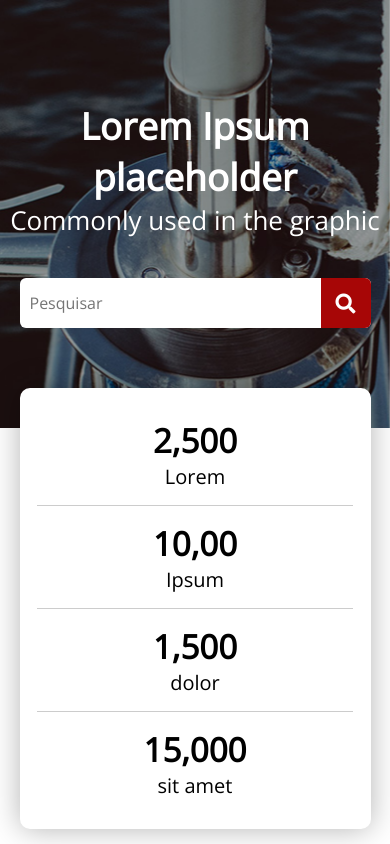
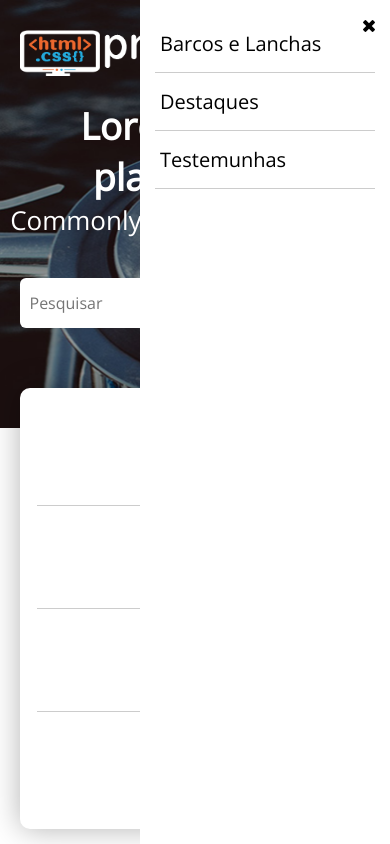
Before and after one commit to Abelcoder754/learningweb, a plain HTML site: page Developer1/index.html in a window 390 px wide. Drawn offline with nearby package versions, Linux system fonts and the light colour scheme.

Commit message:
Menu mobile configurado

```diff
--- a/Developer1/css/style.css
+++ b/Developer1/css/style.css
@@ -36,16 +36,29 @@ a:hover{
     color: #f9014d;
 }
 
-/* section part -----------------*/
-.header {
-    display: none;
-}
-
-/* section part -----------------*/
+/* gerais -----------------*/
 
 .section {
     float: left;
     width: 100%;
+}
+
+.content {
+    max-width: 960px;
+    width: 90%;
+    margin: 0 auto;
+}
+
+/* section part -----------------*/
+.header {
+    position: fixed;
+    width: 100% ;
+    padding-top: 30px;
+    z-index: 6;
+}
+
+.header .logo img {
+    max-width: 150px;
 }
 
 /* search and estatisticas */
@@ -134,6 +147,34 @@ a:hover{
 
 /* breakpoints maximos */
 @media (max-width: 767.9px) {
+    /*menu*/
+    .nav-toggle {
+        color: #fff;
+        font-size: 22px;
+    }
+
+    .nav-close {
+        font-size-adjust: 22px;
+
+    }
+
+    .header .nav {
+        background: #fff;
+        width: 250px;
+        height: 100%;
+        position: fixed;
+        padding: 15px;
+        right: 0;
+        top: 0;
+        z-index: 10;
+    }
+    .header .nav ul li {
+        padding: 15px 5px;
+        font-size: 20px;
+        border-bottom: 1px solid #ccc;
+    }
+
+    /*estatisticas*/
     .estatisticas {
         flex-direction: column;
     }
@@ -165,3 +206,21 @@ a:hover{
         border-right: 1px solid #ccc;
     }
 }
+
+/* auxiliares */
+.text-center {
+    text-align: center;
+}
+.text-left {
+    text-align: left;
+}
+.text-right {
+    text-align: right;
+}
+
+.fl-left {
+    float: left;
+}
+.fl-right {
+    float: right;
+}
--- a/Developer1/index.html
+++ b/Developer1/index.html
@@ -14,15 +14,24 @@
   <body>
     <!-- start HEADER -->
     <header class="header">
-      <div class="header-content">
-        <div class="logo">
+      <div class="content">
+        <div class="logo fl-left">
           <a href="#">
             <img src="img/logo.png" alt="HTML e CSS Pro">
           </a>
         </div>
       </div>
 
+      <a href="#" class="nav-toggle fl-right">
+        <i class="fas fa-bars"></i> MENU
+      </a>
+
       <nav class="nav">
+        <p class="fl-right">
+          <span class="nav-close">
+            <i class="fas fa-times"></i>
+          </span>
+        </p>
         <ul>
           <li><a href="#">Barcos e Lanchas</a></li>
           <li><a href="#">Destaques </a></li>
```
